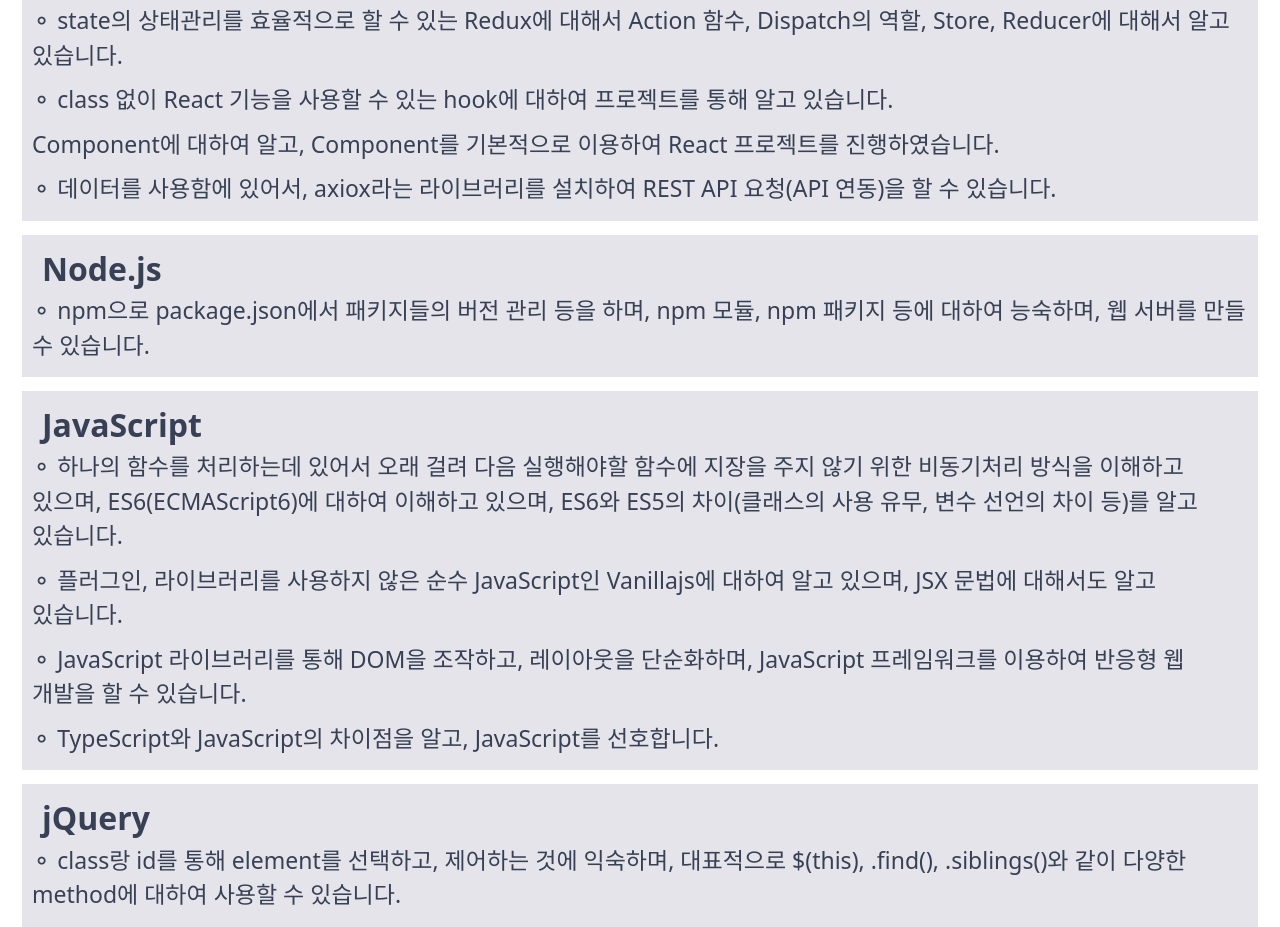
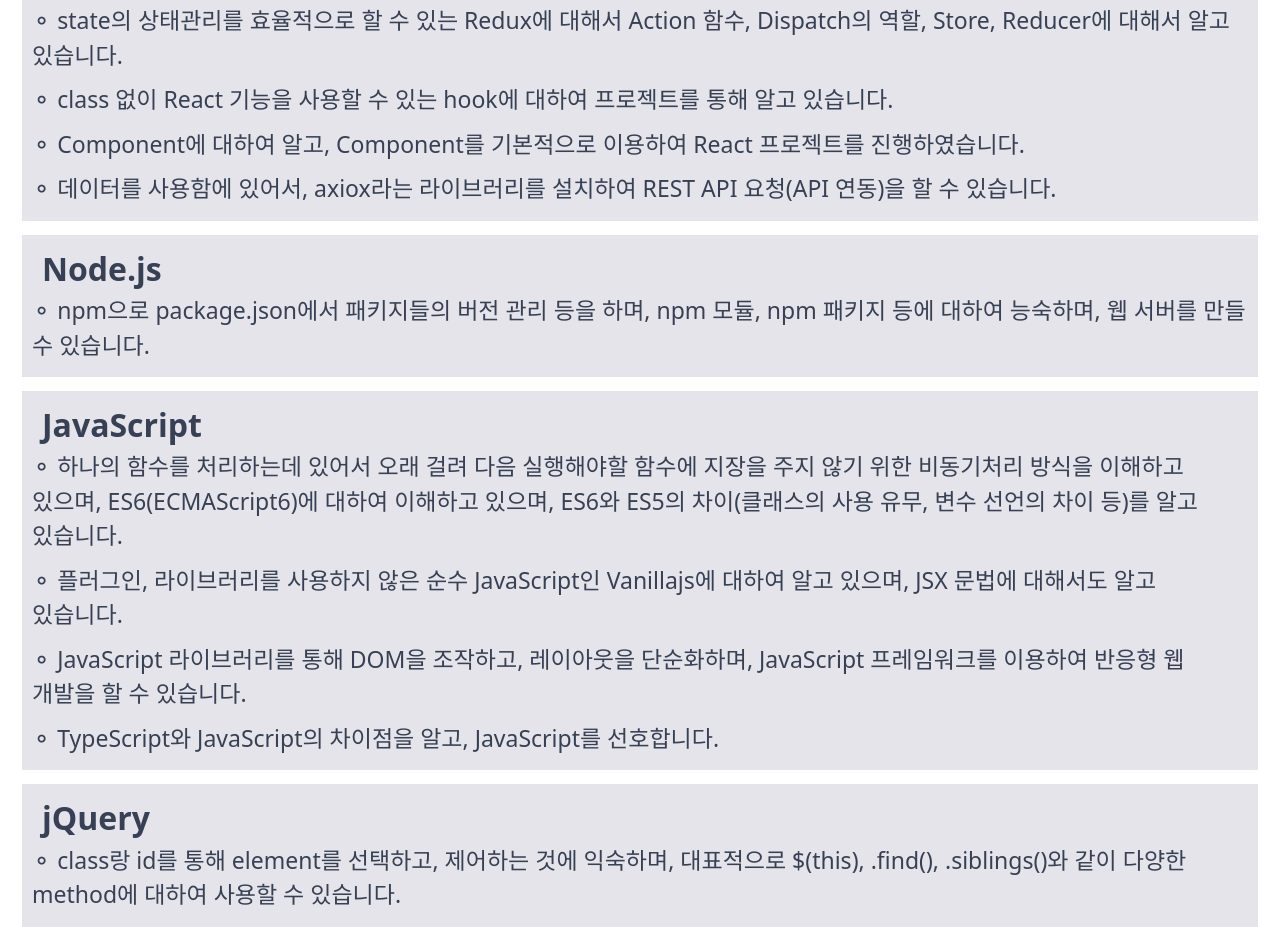
Before and after one commit to ParkHyunj/ParkHyunj.github..io, a website: page index.html in a window 1280 px wide. Shown: the part 5278-6205 px from the top of the page. Drawn offline with nearby package versions, Linux system fonts and the light colour scheme.

Commit message:
DOCS: 문서 수정

```diff
--- a/index.html
+++ b/index.html
@@ -283,7 +283,7 @@
                         ⚬ class 없이 React 기능을 사용할 수 있는 hook에 대하여 프로젝트를 통해 알고 있습니다.
                     </p>
                     <p>
-                        Component에 대하여 알고, Component를 기본적으로 이용하여 React 프로젝트를 진행하였습니다.
+                        ⚬ Component에 대하여 알고, Component를 기본적으로 이용하여 React 프로젝트를 진행하였습니다.
                     </p>
                     <p>
                         ⚬ 데이터를 사용함에 있어서, axiox라는 라이브러리를 설치하여 REST API 요청(API 연동)을 할 수 있습니다.
```
